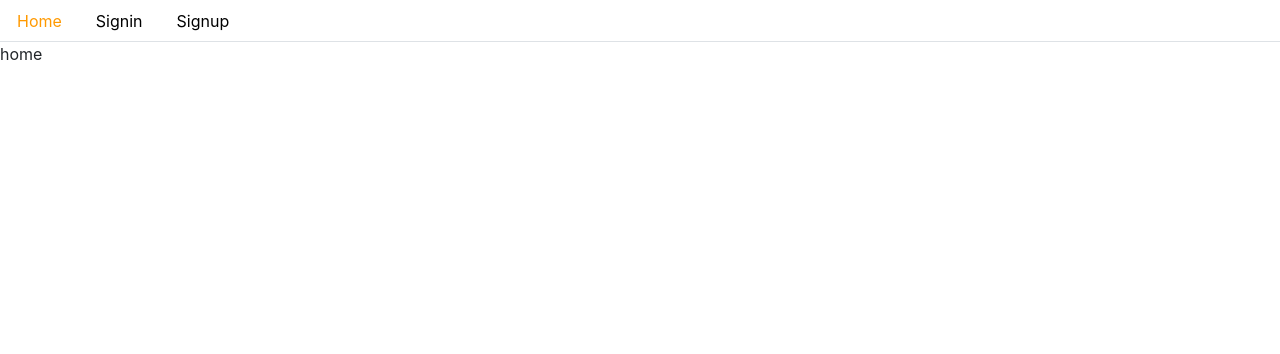
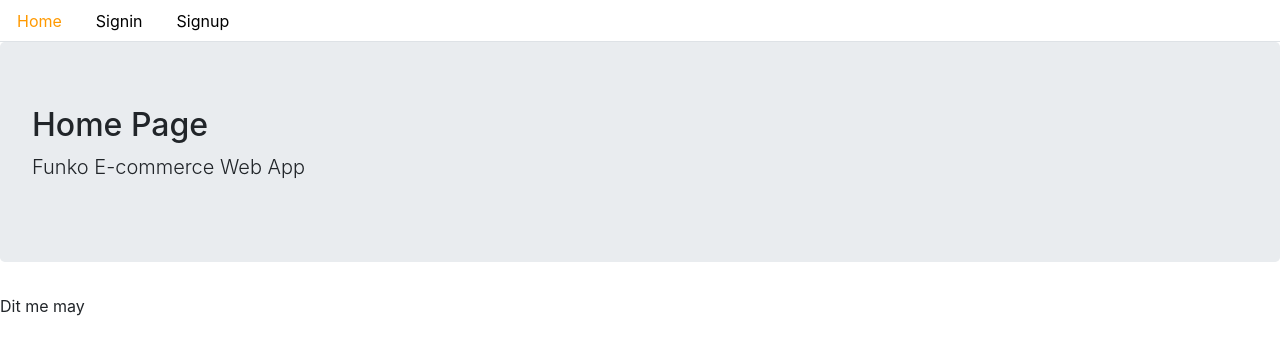
Before and after one commit to nhatmaiquang/funko-ecommerce-web-app, a React (Create React App) app in the folder ecommerce-front/: page / in a window 1280 px wide. Shown: the top 354 px of the page. Built offline with nearby package versions, Linux system fonts and the light colour scheme.

Commit message:
Layout component

```diff
--- a/ecommerce-front/src/Routes.js
+++ b/ecommerce-front/src/Routes.js
@@ -3,12 +3,10 @@
 import Signup from './user/Signup'
 import Signin from './user/Signin'
 import Home from './core/Home';
-import Menu from './core/Menu';
 
 const Routes = () => {
     return (
         <BrowserRouter>
-        <Menu />
             <Switch>
                 <Route path="/signin" exact component={Signin}/>
                 <Route path="/signup" exact component={Signup}/>
--- /dev/null
+++ b/ecommerce-front/src/config.js
@@ -0,0 +1 @@
+export const API = process.env.REACT_APP_API_URL;
--- a/ecommerce-front/src/core/Home.js
+++ b/ecommerce-front/src/core/Home.js
@@ -1,5 +1,10 @@
 import React from 'react'
+import Layout from './Layout';
 
-const Home = () => <div>home</div>;
+const Home = () => (
+    <Layout title="Home Page" description="Funko E-commerce Web App">
+        Dit me may
+    </Layout>
+);
 
 export default Home;
--- /dev/null
+++ b/ecommerce-front/src/core/Layout.js
@@ -0,0 +1,15 @@
+import React from 'react';
+import Menu from './Menu';
+
+const Layout = ({ title = "Title", description = "Description", className, children }) => (
+    <div>
+        <Menu />
+        <div className="jumbotron">
+            <h2>{title}</h2>
+            <p className="lead">{description}</p>
+        </div>
+        <div className={className}>{children}</div>
+    </div>
+);
+
+export default Layout;
--- a/ecommerce-front/src/user/Signin.js
+++ b/ecommerce-front/src/user/Signin.js
@@ -1,5 +1,10 @@
 import React from 'react'
+import Layout from '../core/Layout';
 
-const Signin = () => <div>signin</div>;
+const Signin = () => (
+    <Layout title="Signin" description="Signin to Funko E-commerce Web App">
+        Dit me may
+    </Layout>
+);
 
 export default Signin;
--- a/ecommerce-front/src/user/Signup.js
+++ b/ecommerce-front/src/user/Signup.js
@@ -1,5 +1,11 @@
-import React from 'react'
+import React from 'react';
+import Layout from '../core/Layout';
+import { API } from '../config';
 
-const Signup = () => <div>signup</div>;
+const Signup = () => (
+    <Layout title="Signup" description="Signup to Funko E-commerce Web App">
+        {API}
+    </Layout>
+);
 
 export default Signup;
```
Also changed, not shown: 1 other file (tests, documents, lock files or other folders).
